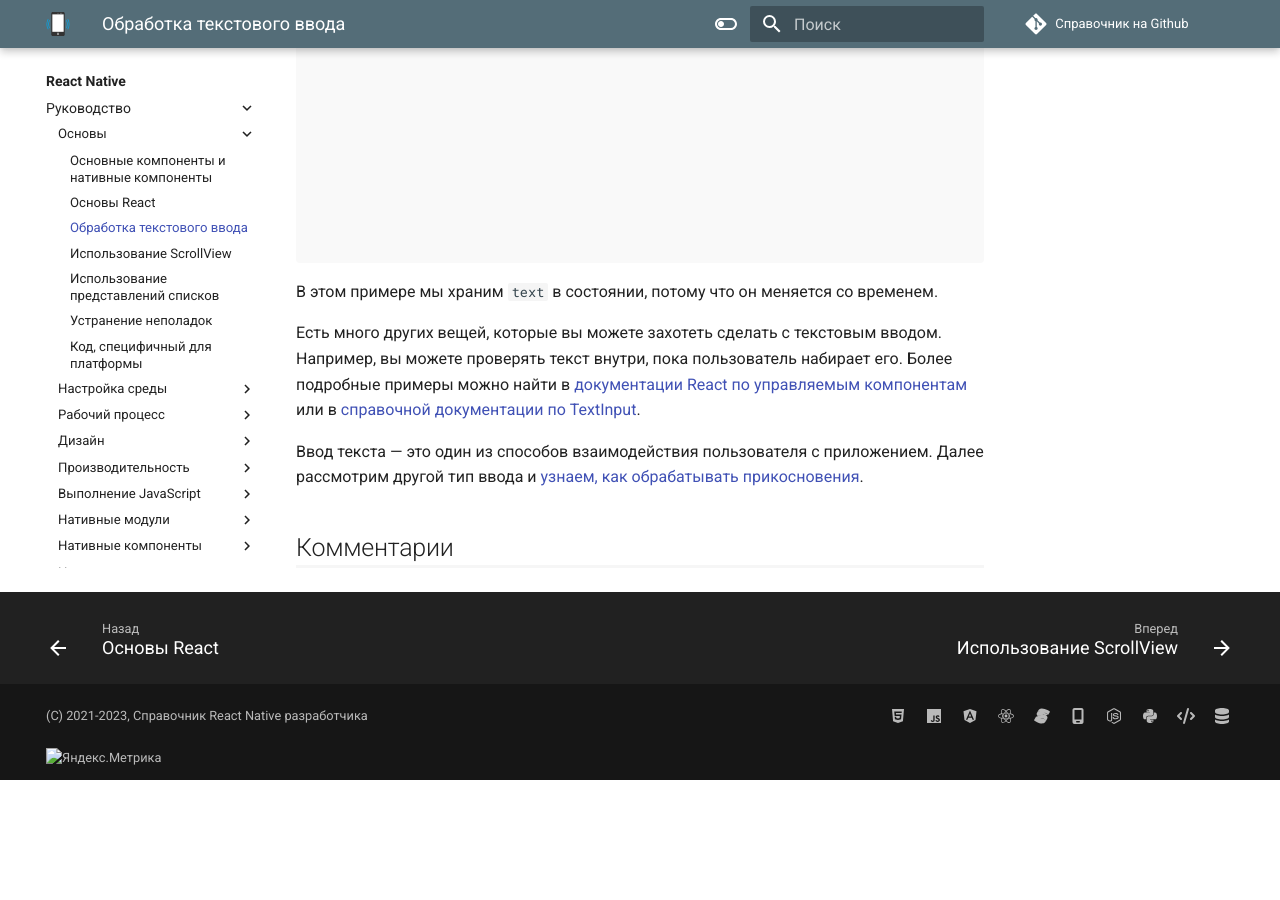
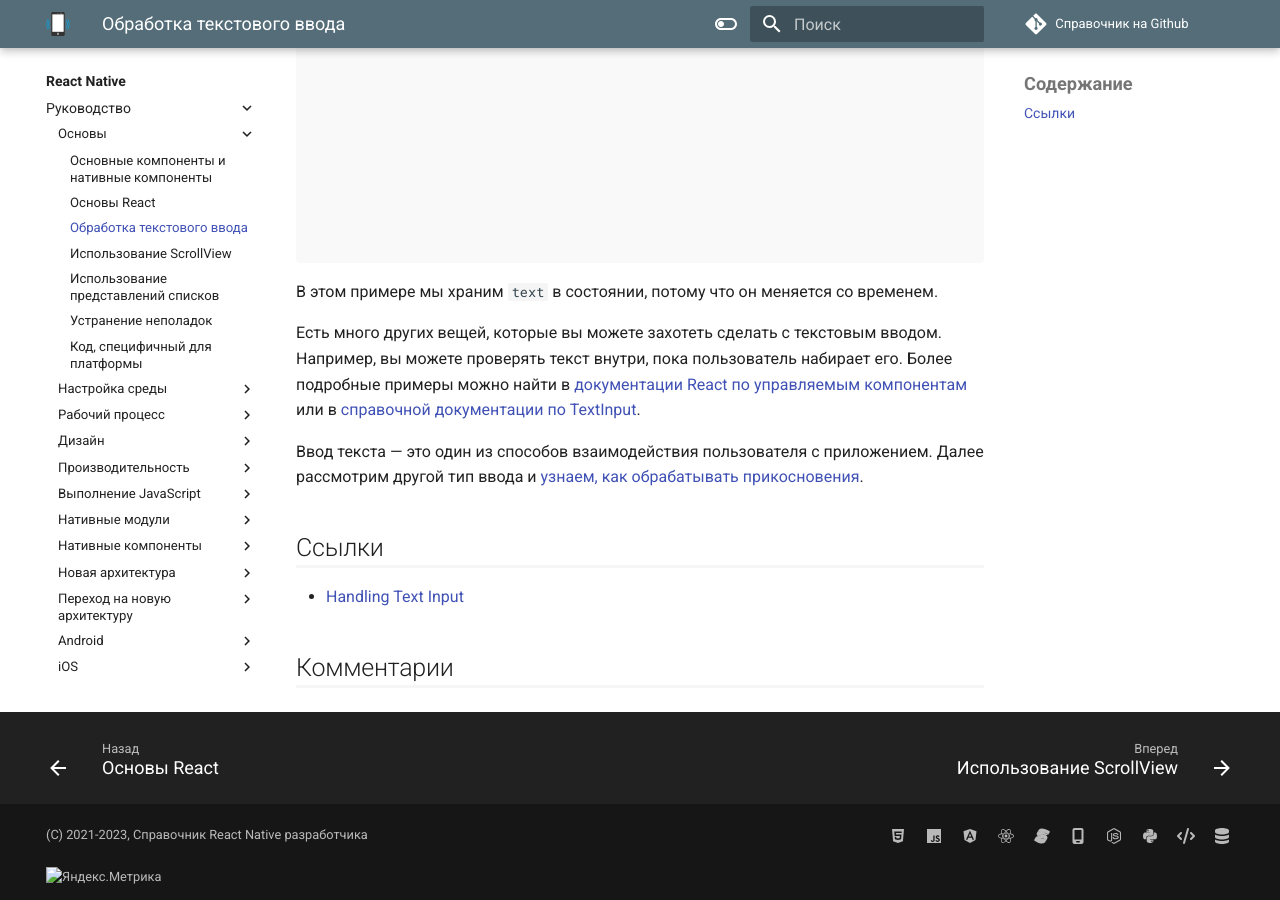
Before and after one commit to xsltdev/reactnativedev.ru, an MkDocs documentation site: the page built from docs/rn/handling-text-input.md, in a window 1280 px wide and 900 px high, scrolled down 681 px. Built offline with MkDocs 1.6.1 and Material for MkDocs 9.7.7, drawn with Linux system fonts in a browser that asks for light colours; a script that is not in the unit is left out; comment, search, counter and statistics services are not loaded; before the commit the page ends 1461 px from its top, so only the background shows below that.

Commit message:
Update handling-text-input.md

```diff
--- a/docs/rn/handling-text-input.md
+++ b/docs/rn/handling-text-input.md
@@ -12,4 +12,6 @@
 
 Ввод текста — это один из способов взаимодействия пользователя с приложением. Далее рассмотрим другой тип ввода и [узнаем, как обрабатывать прикосновения](handling-touches.md).
 
-<!-- 0001.part.md -->
+## Ссылки
+
+- [Handling Text Input](https://reactnative.dev/docs/handling-text-input)
```
